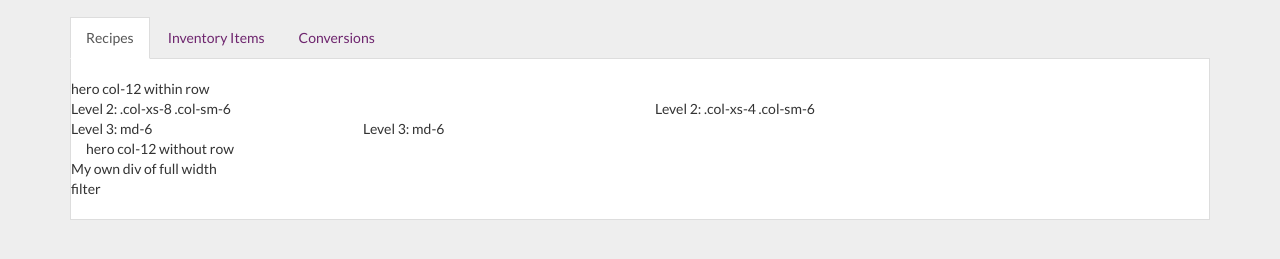
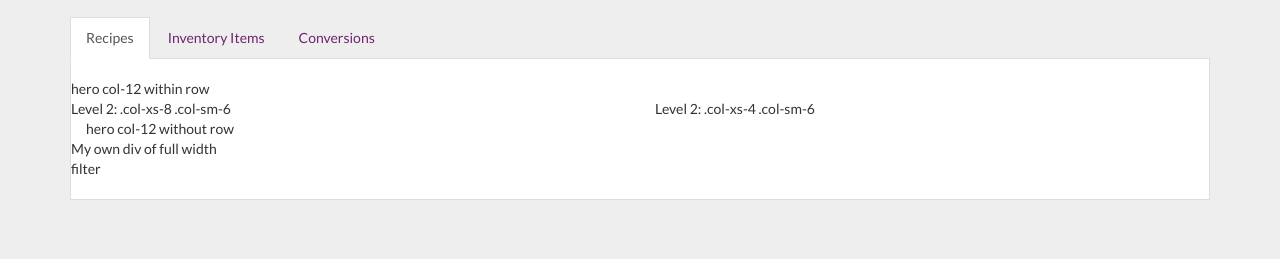
Before and after one commit to karuto/metrics, a plain HTML site: page recipes.html in a window 1280 px wide. Shown: the part 53-312 px from the top of the page. Drawn offline with Linux system fonts and the light colour scheme.

Commit message:
Removed inner row

```diff
--- a/recipes.html
+++ b/recipes.html
@@ -100,14 +100,6 @@
 		        <div class="col-xs-8 col-md-6">
 		          Level 2: .col-xs-8 .col-sm-6
 
-				  <div class="row">
-					  <div class="col-md-6">
-						  Level 3: md-6
-					  </div>
-					  <div class="col-md-6">
-						  Level 3: md-6
-					  </div>
-				  </div>
 
 		        </div>
 		        <div class="col-xs-4 col-md-6">
```
